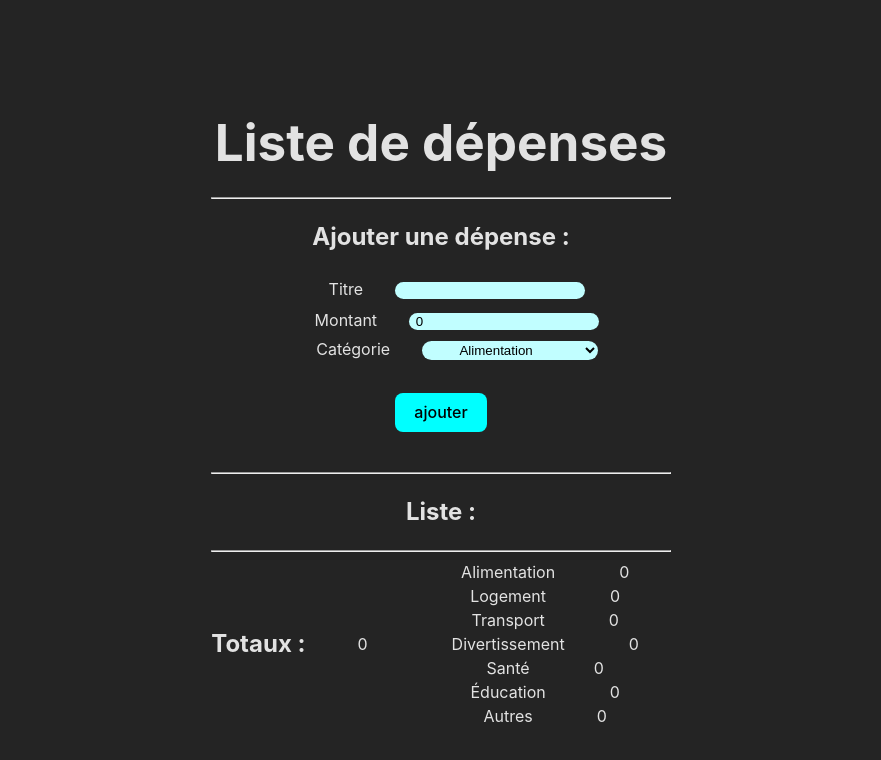
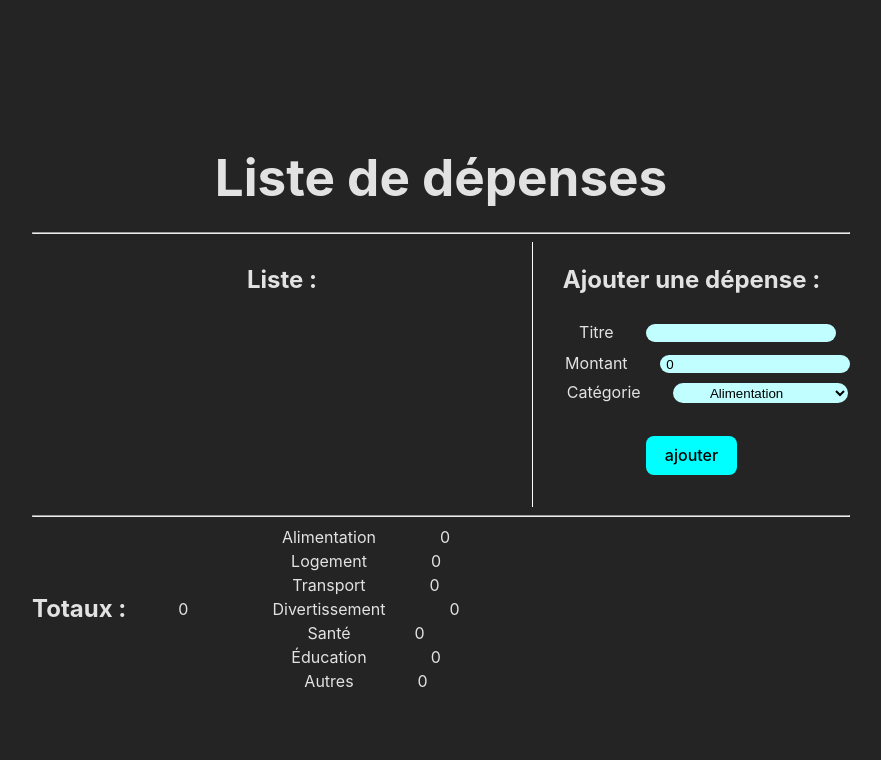
Before and after one commit to sylvainflt/evaluationReact2306, a React (Vite) app: page / in a window 1280 px wide. Shown: the top 760 px of the page, without its empty margins (199-1080 px from the left). Built offline with nearby package versions, Linux system fonts and the light colour scheme.

Commit message:
suppression depense et layout

```diff
--- a/src/component/AjoutDepense/index.jsx
+++ b/src/component/AjoutDepense/index.jsx
@@ -22,7 +22,7 @@ function AjoutDepense () {
 
 
     return (
-        <>
+        <div>
             <div>
                 <span>Titre</span>
                 <input value={titre} onChange={handleChangeTitre} />
@@ -49,7 +49,7 @@ function AjoutDepense () {
 
             <button className="buttons" onClick={() => dispatch({type: 'ADD_EXPENSE', payload: state.expense})}>ajouter</button>
 
-        </>
+        </div>
     )
 }
 
--- a/src/component/ListeDepense/index.jsx
+++ b/src/component/ListeDepense/index.jsx
@@ -11,10 +11,9 @@ function ListeDepense () {
     return (
         <div>
             <hr/>
-            <h2>Ajouter une dépense : </h2>
-            <AjoutDepense />
-            <hr/>
-            <div>
+
+            <div style={{display:"flex"}}>
+                <div style={{minWidth:"500px"}}>
                     <h2>Liste : </h2>
                     <ul>
                         {
@@ -23,6 +22,13 @@ function ListeDepense () {
                             )
                         }
                     </ul>
+                </div>
+
+                <div style={{borderLeft:"1px solid #fff"}}>
+                    <h2>Ajouter une dépense : </h2>
+                    <AjoutDepense />
+                </div>
+
             </div>
             <hr/>
             <div className="depense">
--- a/src/reducer/index.jsx
+++ b/src/reducer/index.jsx
@@ -64,8 +64,15 @@ export const initialState = {
             categoryExpenses: updatedCategoryExpenses
             };
 
-      default:
-        return state;
+        case 'removeItem':
+            const newItems = state.expenses.filter((item) => item !== action.payload)
+            return {
+                ...state,
+                expenses: newItems
+            }
+
+        default:
+            return state;
     }
   };
 
```
Lines whose indentation alone changed are shown as unchanged.
